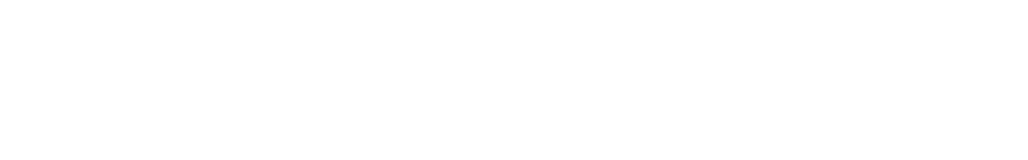
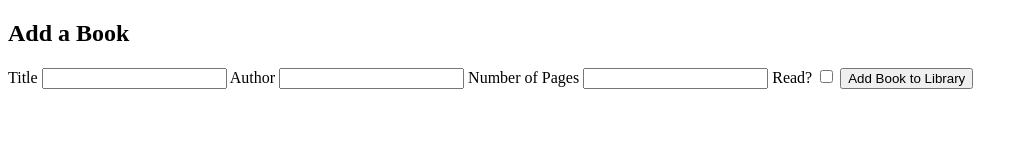
Before and after one commit to ks9927/library-odin, a plain HTML site: page index.html in a window 1280 px wide. Shown: the whole page, without its empty margins (0-1028 px from the left). Drawn offline with Linux system fonts and the light colour scheme.

Commit message:
Add form to html

```diff
--- a/index.html
+++ b/index.html
@@ -7,6 +7,36 @@
     <title>Document</title>
 </head>
 <body>
+    <!-- Container -->
+    <div class="container">
+        <!-- Sidebar -->
+         <div class="sidebar">
+            <h2>Add a Book</h2>
+
+            <!-- Form -->
+             <form action="">
+                <!-- Title -->
+                 <label for="title">Title</label>
+                 <input type="text" id="title" name="title">
+
+                 <!-- Author -->
+                  <label for="author">Author</label>
+                  <input type="text" id="author" name="author">
+
+                  <!-- Page Number -->
+                   <label for="page-num">Number of Pages</label>
+                   <input type="number" name="page-num" id="page-num">
+
+                   <!-- Read Checkbox -->
+                    <label for="read-check">Read?</label>
+                    <input type="checkbox" name="read-check" id="read-check">
+
+                    <!-- Button -->
+                     <button type="submit">Add Book to Library</button>
+             </form>
+         </div>
+
+    </div>
 
     <script src="book.js"></script>
 </body>
```
